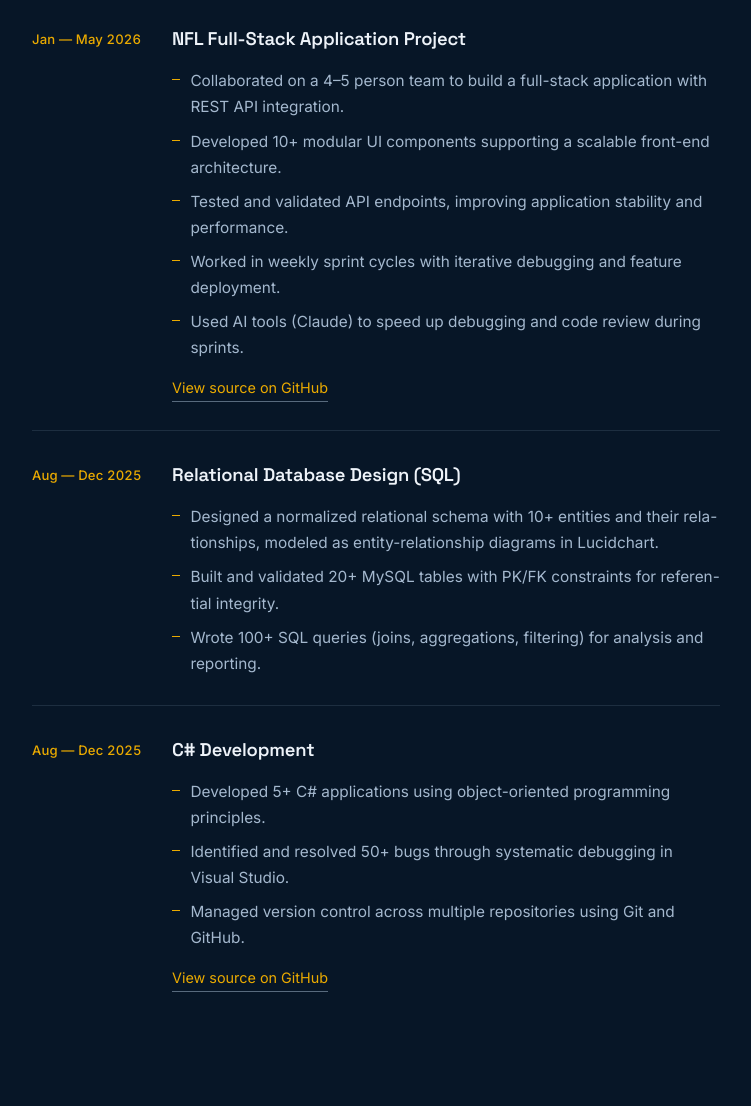
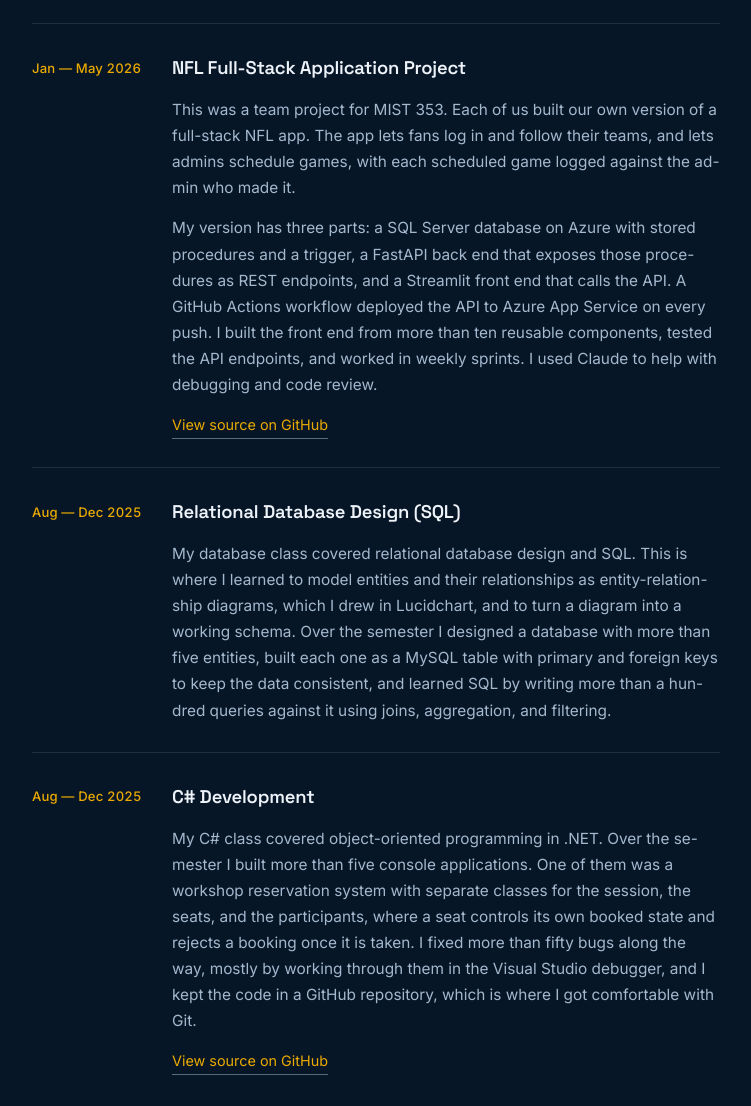
Before and after one commit to Michaeliafrate/Michaels_portfolio, a plain HTML site: page index.html in a window 1280 px wide. Shown: the part 1900-3006 px from the top of the page, without its empty margins (264-1015 px from the left). Drawn offline with Linux system fonts and the light colour scheme.

Commit message:
Experience and project bullets rewritten as paragraphs
- Plain first-person paragraphs from the resume, the two repos, and the ER diagram
- NFL: names the stack (SQL Server on Azure, FastAPI, Streamlit, GitHub Actions)
- SQL: framed as the class where ERD design and SQL were learned; 5+ entities, one table each
- C#: workshop reservation system called out; single repository
- Retire unused .bullets CSS; add entry prose spacing

```diff
--- a/index.html
+++ b/index.html
@@ -330,29 +330,10 @@
     .org a { border-bottom: 1px solid var(--line-control); }
     .org a:hover { border-color: var(--gold); }
 
-    .bullets {
-      margin-top: 0.85rem;
-      list-style: none;
-      display: grid;
-      gap: 0.5rem;
-      max-width: var(--measure);
-    }
-    .bullets li {
-      position: relative;
-      padding-inline-start: 1.15rem;
-      color: var(--ink-2);
-      font-size: 0.96rem;
-      hyphens: auto;
-    }
-    .bullets li::before {
-      content: "";
-      position: absolute;
-      inset-inline-start: 0;
-      top: 0.72em;
-      width: 0.5rem;
-      height: 1px;
-      background: var(--gold);
-    }
+    /* prose inside an entry does the bullets' old job: same top gap, same
+       measure, same size, inherits the body leading */
+    .entry .prose { margin-top: 0.85rem; font-size: 0.96rem; }
+    .prose + .prose { margin-top: 0.9rem; }
 
     .source {
       display: inline-block;
@@ -497,7 +478,7 @@
            backgrounds, which would erase every rule, dash, and dot ---- */
     @media (forced-colors: active) {
       #net, body::before { display: none; }
-      .bullets li::before, .status::before { background: CanvasText; }
+      .status::before { background: CanvasText; }
       .btn { border: 1px solid ButtonBorder; }
       .chip, .status { border-color: CanvasText; }
       .section-title::after { background: CanvasText; }
@@ -537,7 +518,7 @@
       .portrait { width: 22mm; box-shadow: none; border-color: #999; }
       h1 { font-size: 20pt; }
       .lede { font-size: 11pt; max-width: none; }
-      .prose, .bullets, .coursework { max-width: none; }
+      .prose, .coursework { max-width: none; }
 
       /* avoid breaks inside an entry, never inside a whole section —
          a section taller than the page would otherwise fill pages badly */
@@ -612,11 +593,7 @@
         <div>
           <h3>Tech Intern</h3>
           <p class="org">Martich Tech Solutions · Weirton, WV · <a href="https://www.martichtech.com/" target="_blank" rel="noopener">martichtech.com<span class="vh"> (opens in a new tab)</span></a></p>
-          <ul class="bullets">
-            <li>Installed and configured network infrastructure (routers, switches, LAN/WAN, security systems) for 10+ clients.</li>
-            <li>Deployed and tested 3 POS systems, handling hardware setup, network connectivity, and pre-launch validation.</li>
-            <li>Diagnosed and repaired 5 custom-built PCs, covering hardware replacement and OS-level troubleshooting.</li>
-          </ul>
+          <p class="prose">I worked as a tech intern at Martich Tech Solutions in Weirton for two years. I installed and configured network equipment for more than ten business clients, including routers, switches, LAN and WAN setups, and security systems. I also deployed and tested three point-of-sale systems, which covered the hardware, the network connection, and checking everything before the client went live. On the repair side, I diagnosed and rebuilt five custom PCs, replacing hardware and troubleshooting at the operating system level.</p>
         </div>
       </article>
 
@@ -630,10 +607,7 @@
         <div>
           <h3>Freelance Website Project</h3>
           <p class="org">HTML, CSS, JavaScript &middot; Cloudflare Pages &middot; Claude Code</p>
-          <ul class="bullets">
-            <li>Designed, built, and deployed a promotional site on Cloudflare Pages for a retired professional athlete, directing an AI-assisted development workflow end to end while managing the client solo across 28 revisions in one week.</li>
-            <li>Created the site to give the client a professional platform for promoting and selling his forthcoming memoir, using his life story to draw readers toward the release.</li>
-          </ul>
+          <p class="prose">In August 2026 I built a website for a retired professional athlete who is releasing a memoir. The site promotes the book, tells his story, and gives readers a place to buy it. I designed it, built it in HTML, CSS, and JavaScript, and deployed it on Cloudflare Pages. I worked with the client directly and on my own, and we went through 28 rounds of revisions in one week. I used Claude Code throughout and directed the AI-assisted workflow from start to finish.</p>
         </div>
       </article>
 
@@ -648,13 +622,8 @@
         <div class="when"><time datetime="2026-01">Jan</time> — <time datetime="2026-05">May 2026</time></div>
         <div>
           <h3>NFL Full-Stack Application Project</h3>
-          <ul class="bullets">
-            <li>Collaborated on a 4–5 person team to build a full-stack application with REST API integration.</li>
-            <li>Developed 10+ modular UI components supporting a scalable front-end architecture.</li>
-            <li>Tested and validated API endpoints, improving application stability and performance.</li>
-            <li>Worked in weekly sprint cycles with iterative debugging and feature deployment.</li>
-            <li>Used AI tools (Claude) to speed up debugging and code review during sprints.</li>
-          </ul>
+          <p class="prose">This was a team project for MIST 353. Each of us built our own version of a full-stack NFL app. The app lets fans log in and follow their teams, and lets admins schedule games, with each scheduled game logged against the admin who made it.</p>
+          <p class="prose">My version has three parts: a SQL Server database on Azure with stored procedures and a trigger, a FastAPI back end that exposes those procedures as REST endpoints, and a Streamlit front end that calls the API. A GitHub Actions workflow deployed the API to Azure App Service on every push. I built the front end from more than ten reusable components, tested the API endpoints, and worked in weekly sprints. I used Claude to help with debugging and code review.</p>
           <a class="source" href="https://github.com/Michaeliafrate/MIST353_NFL_Iafrate" target="_blank" rel="noopener">View source on GitHub<span class="vh"> (opens in a new tab)</span></a>
         </div>
       </article>
@@ -663,11 +632,7 @@
         <div class="when"><time datetime="2025-08">Aug</time> — <time datetime="2025-12">Dec 2025</time></div>
         <div>
           <h3>Relational Database Design (SQL)</h3>
-          <ul class="bullets">
-            <li>Designed a normalized relational schema with 10+ entities and their relationships, modeled as entity-relationship diagrams in Lucidchart.</li>
-            <li>Built and validated 20+ MySQL tables with PK/FK constraints for referential integrity.</li>
-            <li>Wrote 100+ SQL queries (joins, aggregations, filtering) for analysis and reporting.</li>
-          </ul>
+          <p class="prose">My database class covered relational database design and SQL. This is where I learned to model entities and their relationships as entity-relationship diagrams, which I drew in Lucidchart, and to turn a diagram into a working schema. Over the semester I designed a database with more than five entities, built each one as a MySQL table with primary and foreign keys to keep the data consistent, and learned SQL by writing more than a hundred queries against it using joins, aggregation, and filtering.</p>
         </div>
       </article>
 
@@ -675,11 +640,7 @@
         <div class="when"><time datetime="2025-08">Aug</time> — <time datetime="2025-12">Dec 2025</time></div>
         <div>
           <h3>C# Development</h3>
-          <ul class="bullets">
-            <li>Developed 5+ C# applications using object-oriented programming principles.</li>
-            <li>Identified and resolved 50+ bugs through systematic debugging in Visual Studio.</li>
-            <li>Managed version control across multiple repositories using Git and GitHub.</li>
-          </ul>
+          <p class="prose">My C# class covered object-oriented programming in .NET. Over the semester I built more than five console applications. One of them was a workshop reservation system with separate classes for the session, the seats, and the participants, where a seat controls its own booked state and rejects a booking once it is taken. I fixed more than fifty bugs along the way, mostly by working through them in the Visual Studio debugger, and I kept the code in a GitHub repository, which is where I got comfortable with Git.</p>
           <a class="source" href="https://github.com/Michaeliafrate/Michael_Iafrate_MIST352_Fall2025" target="_blank" rel="noopener">View source on GitHub<span class="vh"> (opens in a new tab)</span></a>
         </div>
       </article>
```
